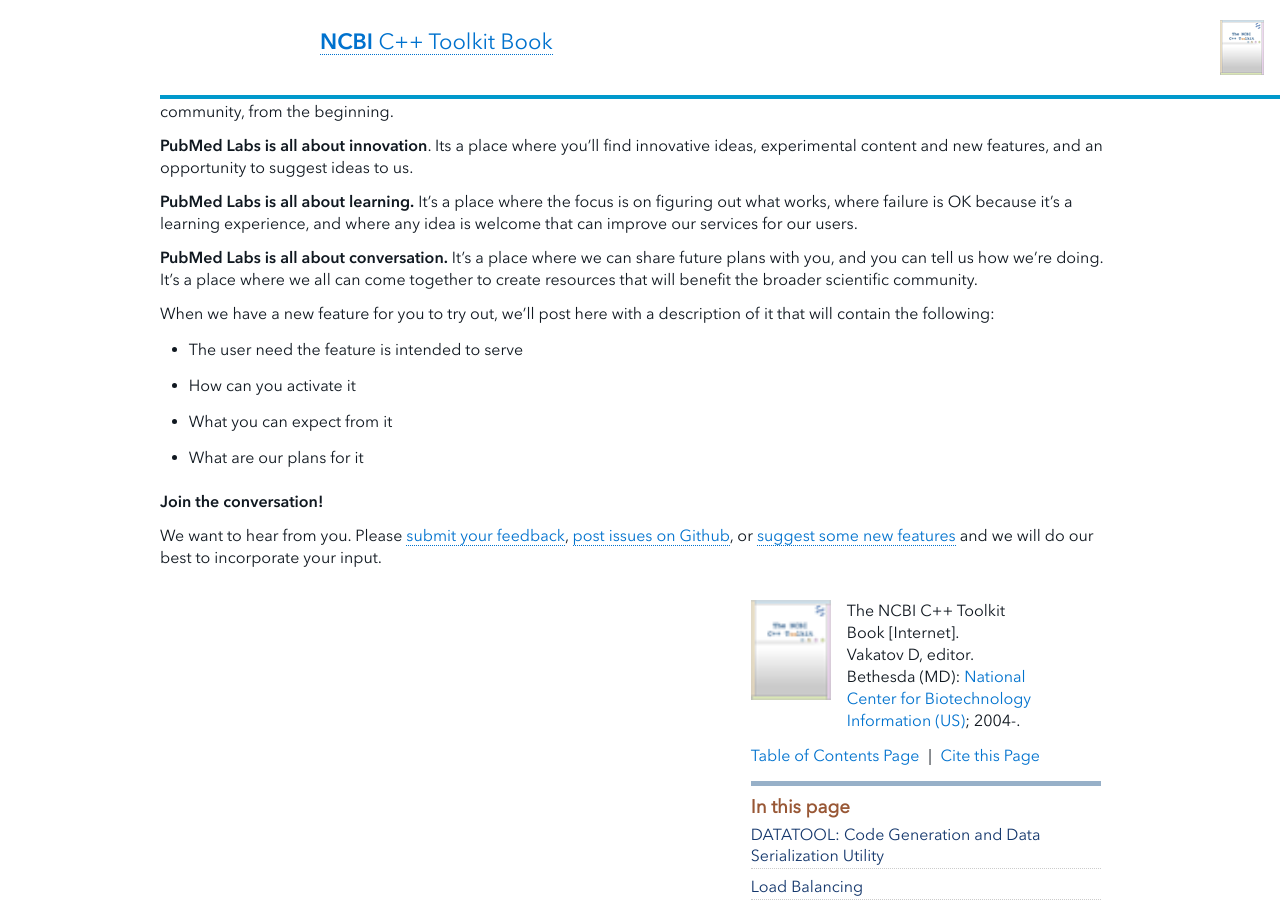
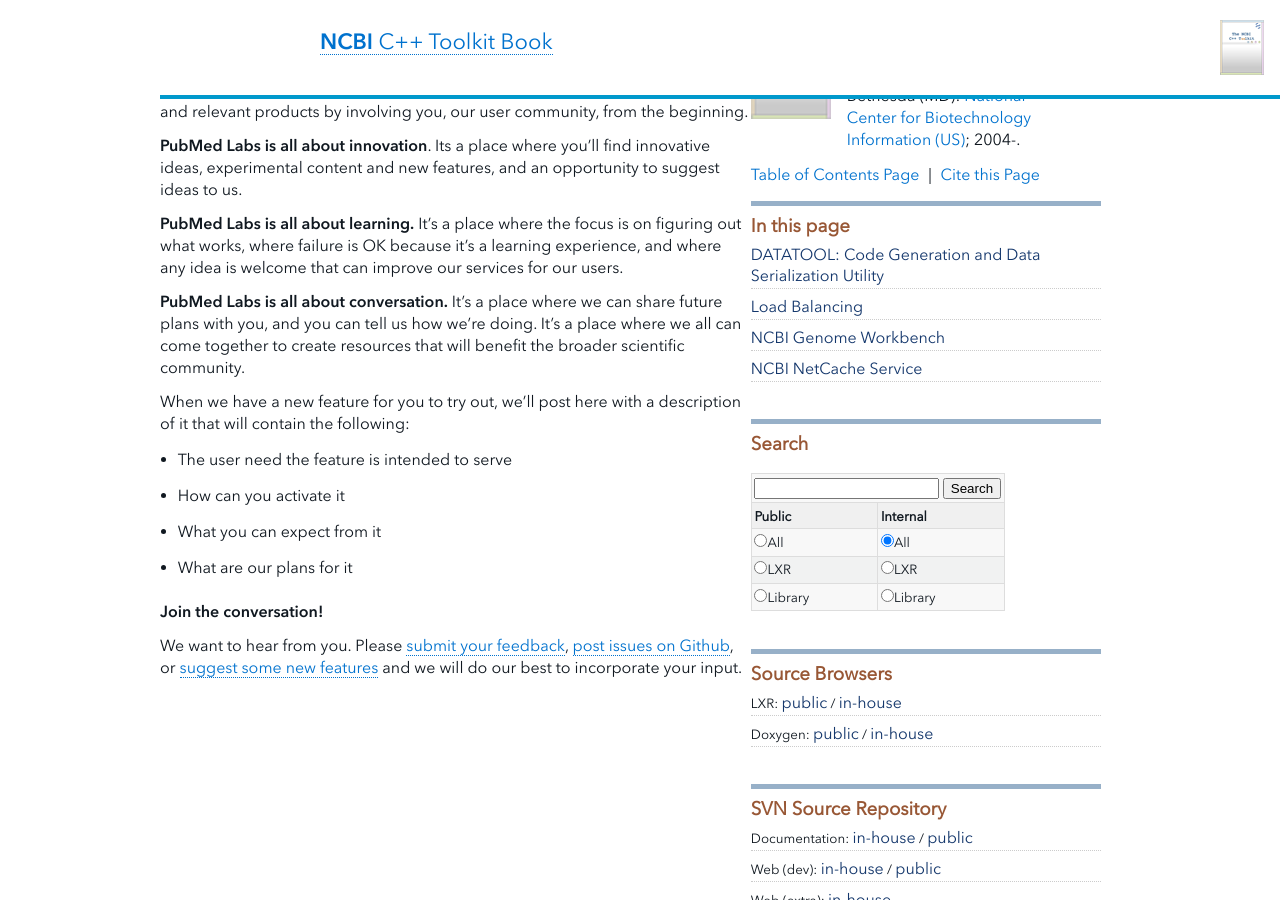
Before and after one commit to vadim-miller2/book-test1, a Jekyll site: the page built from index.md, in a window 1280 px wide and 900 px high. Built offline with Jekyll 4.4.1, drawn with Linux system fonts in a browser that asks for light colours.

Commit message:
Switched sidebar and content

```diff
--- a/_layouts/default.html
+++ b/_layouts/default.html
@@ -30,6 +30,8 @@
                         {% include header.html %}
                     </header>
 
+                    <div id="tkb_internal" class="sidebar">{% include nav.html %}</div>
+
                     <!-- was itemctrl -->
                     <div class="container">
                         <div id="maincontent" class="content">
@@ -45,7 +47,6 @@
                         </div><!--/.content-->
                     </div><!--/.container-->
 
-                    <div id="tkb_internal" class="sidebar">{% include nav.html %}</div>
 
                     <footer class="footer cf" role="contentinfo">
                         <div class="wrap">
```
